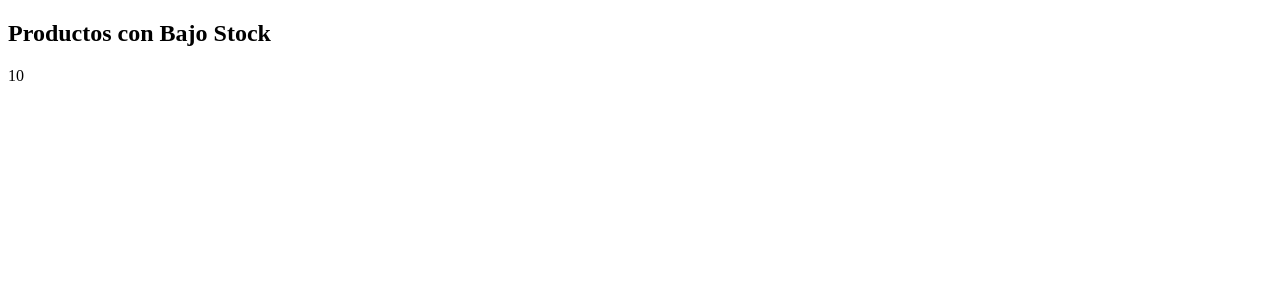
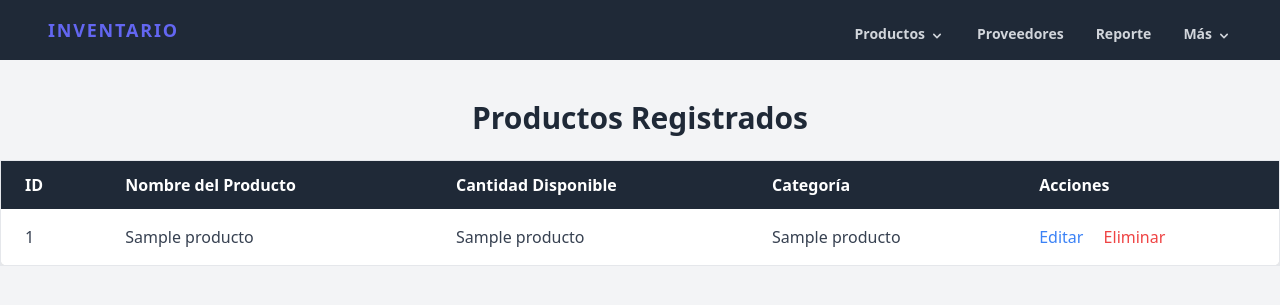
Before and after one commit to SofiaRuiz45/InventarioPro, a Flask app: template templates/productos/productos.html in a window 1280 px wide. Shown: the top 305 px of the page. Run offline with Flask 3, Linux system fonts and the light colour scheme; the template is opened without the code that fills it: most values are stand-ins (such as "Sample title", 1, 10 or a date in 2020); some libraries are stand-ins or nearby versions.

Commit message:
subo el registro de producto

```diff
--- a/app.py
+++ b/app.py
@@ -1,5 +1,7 @@
 from flask import Flask, render_template
 import pandas as pd
+import sqlite3
+from clases.producto import registrarProducto, products
 
 app = Flask(__name__)
 
@@ -50,5 +52,10 @@ def index():
                            bajos_stock=bajos_stock_html,
                            pendientes=pendientes_html)
 
+
+app.add_url_rule('/productos', view_func=products, methods=['GET'])
+app.add_url_rule('/registrarProducto', view_func=registrarProducto, methods=['GET', 'POST'])
+
+
 if __name__ == '__main__':
     app.run(debug=True)
--- a/inventariobd.py
+++ b/inventariobd.py
@@ -12,7 +12,6 @@ CREATE TABLE IF NOT EXISTS Producto (
     cantidadDisponible INTEGER NOT NULL,
     categoriaProducto TEXT NOT NULL
 )''')
-
 # Crear tabla Proveedor
 cursor.execute('''
 CREATE TABLE IF NOT EXISTS Proveedor (
--- a/templates/index.html
+++ b/templates/index.html
@@ -6,6 +6,8 @@
     <title>Gestión de Inventarios</title>
     <link rel="stylesheet" href="https://stackpath.bootstrapcdn.com/bootstrap/4.5.2/css/bootstrap.min.css">
     <link rel="stylesheet" href="{{ url_for('static', filename='styles.css') }}">
+    <script src="https://cdn.jsdelivr.net/gh/alpinejs/alpine@v2.x.x/dist/alpine.min.js" defer></script>
+    <script src="https://cdn.tailwindcss.com"></script>
 
 </head>
 {% include 'navbar.html' %}
--- a/templates/navbar.html
+++ b/templates/navbar.html
@@ -43,7 +43,7 @@
                                     </div>
                                 </a>
                                 <a class="flex flex-row items-start p-2 rounded-lg hover:bg-gray-700 focus:bg-gray-700 focus:outline-none focus:shadow-outline"
-                                    href="#">
+                                    href="/registrarProducto">
                                     <div class="ml-3">
                                         <p class="font-semibold">Registrar nuevo producto</p>
                                     </div>
--- a/templates/productos/productos.html
+++ b/templates/productos/productos.html
@@ -3,10 +3,41 @@
 <head>
     <meta charset="UTF-8">
     <meta name="viewport" content="width=device-width, initial-scale=1.0">
-    <title>Document</title>
+    <title>Productos Registrados</title>
+    <script src="https://cdn.tailwindcss.com"></script>
 </head>
-<body>
-    <h2 class="mt-4">Productos con Bajo Stock</h2>
-        <div>{{ bajos_stock|safe }}</div>
+{% include './navbar.html' %}
+<body class="bg-gray-100">
+    <div class="container mx-auto mt-10">
+        <h2 class="text-3xl font-bold text-center text-gray-800 mb-6">Productos Registrados</h2>
+
+        <div class="overflow-x-auto">
+            <table class="min-w-full bg-white border border-gray-200 shadow-lg rounded-lg">
+                <thead>
+                    <tr class="bg-gray-800 text-white text-left">
+                        <th class="py-3 px-6 font-semibold">ID</th>
+                        <th class="py-3 px-6 font-semibold">Nombre del Producto</th>
+                        <th class="py-3 px-6 font-semibold">Cantidad Disponible</th>
+                        <th class="py-3 px-6 font-semibold">Categoría</th>
+                        <th class="py-3 px-6 font-semibold">Acciones</th>
+                    </tr>
+                </thead>
+                <tbody class="text-gray-700">
+                    {% for producto in productos %}
+                    <tr class="border-b border-gray-200">
+                        <td class="py-4 px-6">{{ producto[0] }}</td>  <!-- ID -->
+                        <td class="py-4 px-6">{{ producto[1] }}</td>  <!-- Nombre del Producto -->
+                        <td class="py-4 px-6">{{ producto[2] }}</td>  <!-- Cantidad Disponible -->
+                        <td class="py-4 px-6">{{ producto[3] }}</td>  <!-- Categoría -->
+                        <td class="py-4 px-6"> <!-- Acciones -->
+                            <a href="" class="text-blue-500 hover:text-blue-700">Editar</a>
+                            <a href="" class="text-red-500 hover:text-red-700 ml-4">Eliminar</a>
+                        </td>
+                    </tr>
+                    {% endfor %}
+                </tbody>
+            </table>
+        </div>
+    </div>
 </body>
 </html>
```
Also changed, not shown: clases/producto.py (+42 -0 lines), templates/productos/registrarProducto.html (+39 -0 lines), inventario.db.
